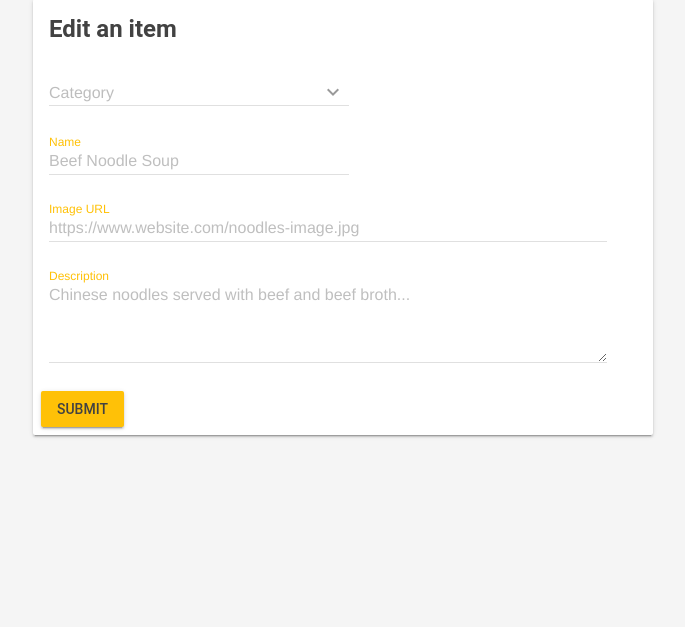
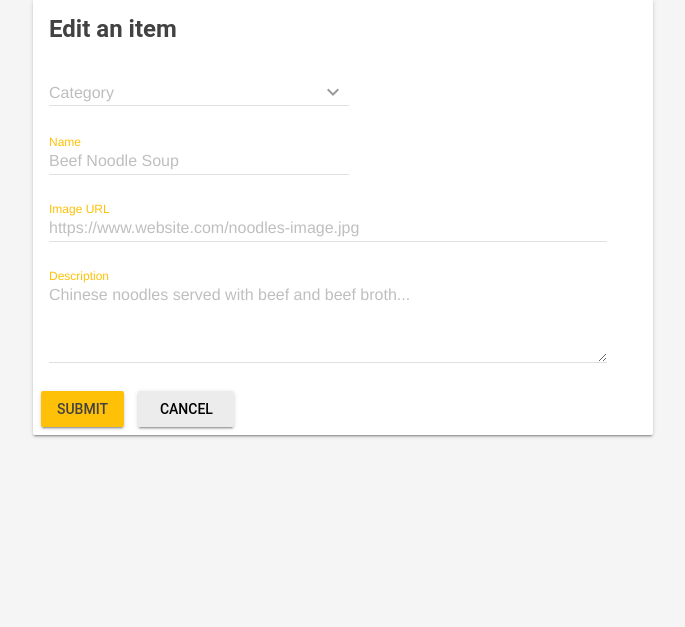
Before and after one commit to abequinonez/udacity-item-catalog, a Flask app: template templates/edit_item.html in a window 1280 px wide. Shown: the part 109-736 px from the top of the page, without its empty margins (297-982 px from the left). Run offline with Flask 2, Linux system fonts and the light colour scheme; the template is opened without the code that fills it, so the values that code supplies are empty.

Commit message:
Add cancel button to edit item page

```diff
--- a/templates/edit_item.html
+++ b/templates/edit_item.html
@@ -44,6 +44,7 @@
                 </div>
                 <div class="mdl-card__actions">
                     <button type="submit" class="mdl-button mdl-js-button mdl-button--raised mdl-js-ripple-effect mdl-button--colored">Submit</button>
+                    <a href="{{url_for('show_item', category_arg=item.category.name.lower(), item_arg=item.name.lower())}}" class="mdl-button mdl-js-button mdl-button--raised mdl-js-ripple-effect mdl-shadow--2dp">Cancel</a>
                 </div>
             </form>
         </div>
```
